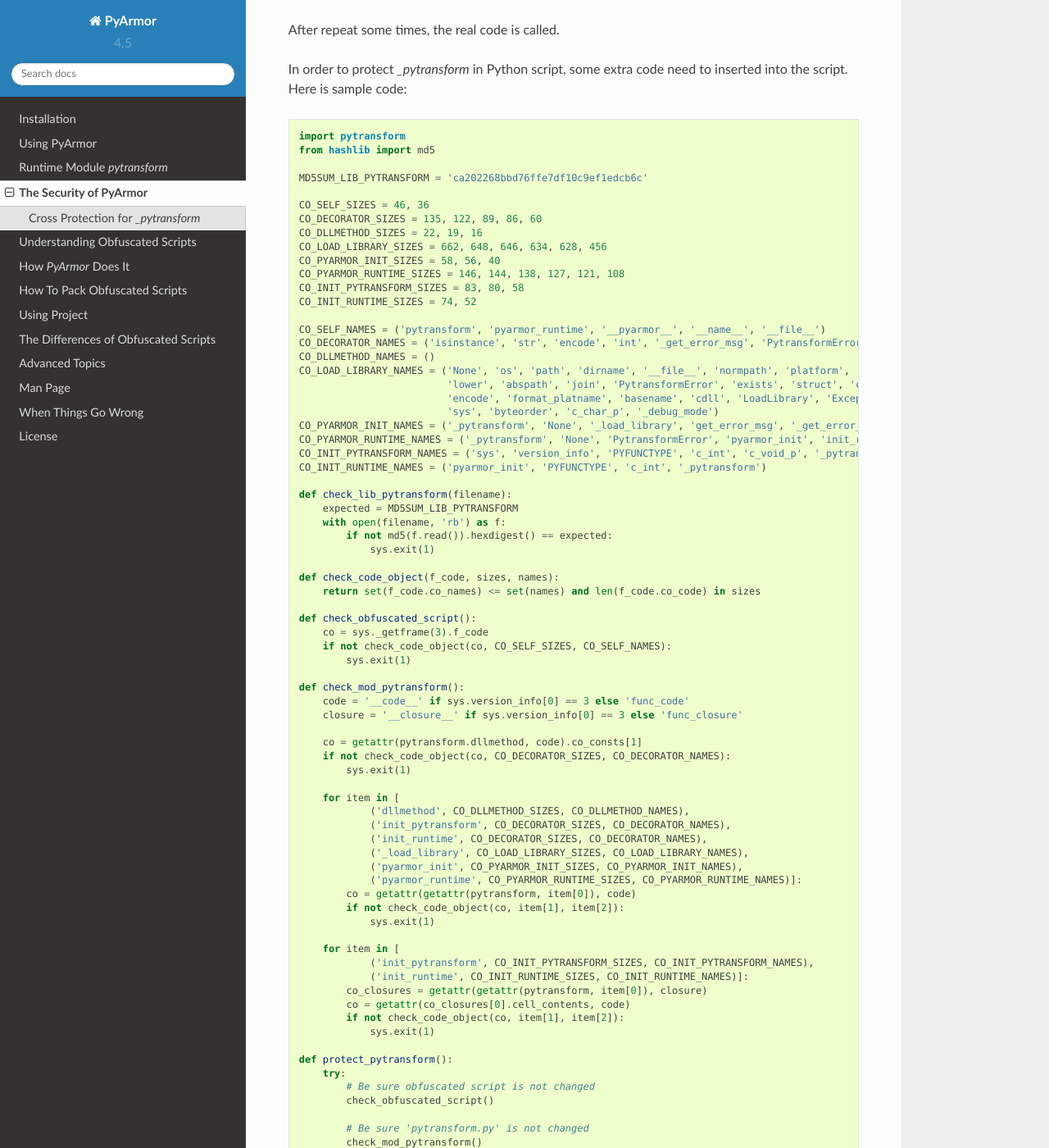
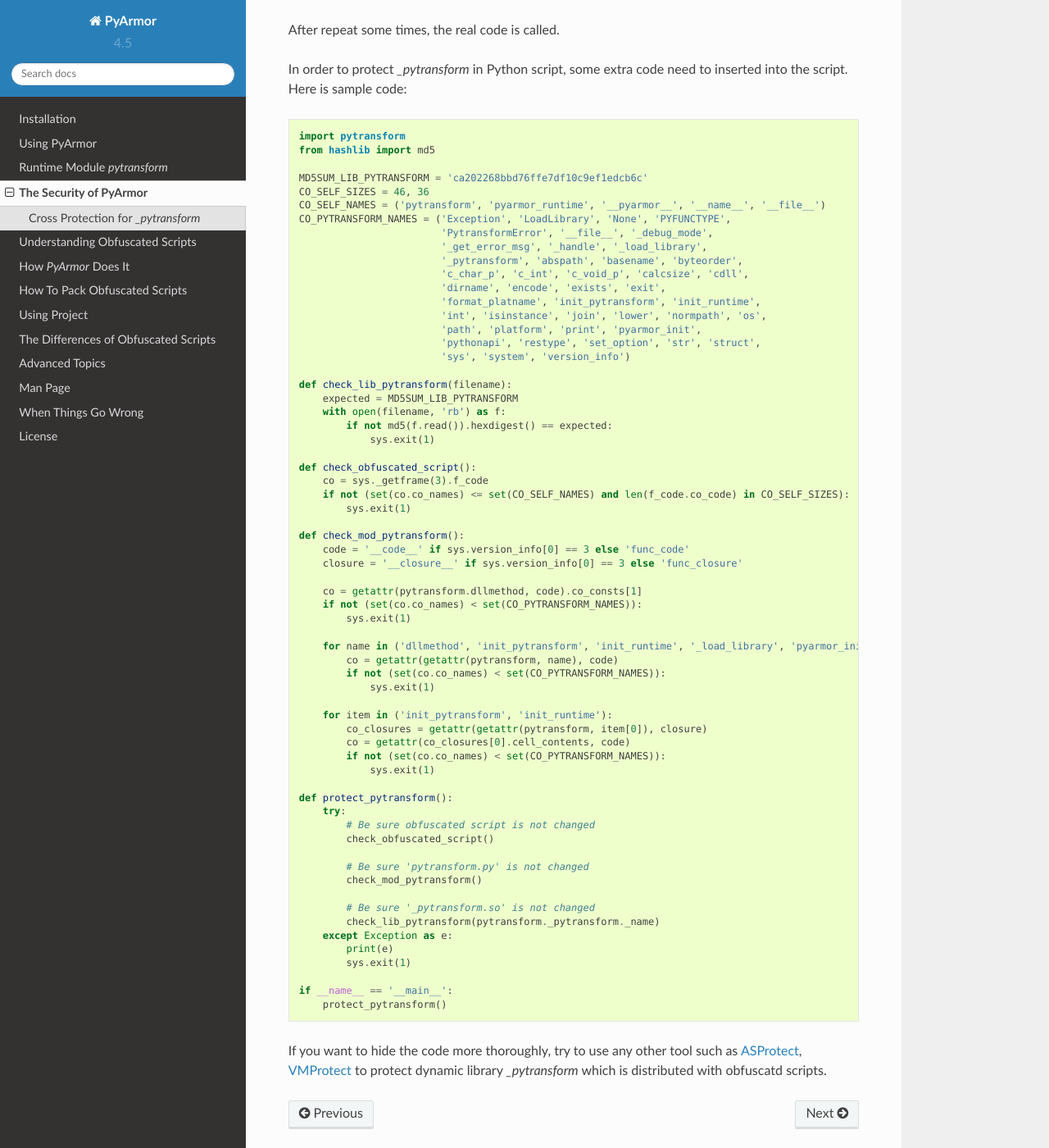
Before and after one commit to dashingsoft/pyarmor, a Sphinx documentation site: the page built from docs/security.rst, in a window 1280 px wide and 1400 px high, scrolled down 1909 px. Shown: the whole window at 82% size. Built offline with Sphinx 7.4.7 and the Read the Docs theme 2.0.0, drawn with Linux system fonts in a browser that asks for light colours.

Commit message:
Refine protect_pytransform function

```diff
--- a/docs/security.rst
+++ b/docs/security.rst
@@ -104,27 +104,19 @@ need to inserted into the script. Here is sample code::
     from hashlib import md5
 
     MD5SUM_LIB_PYTRANSFORM = 'ca202268bbd76ffe7df10c9ef1edcb6c'
-
     CO_SELF_SIZES = 46, 36
-    CO_DECORATOR_SIZES = 135, 122, 89, 86, 60
-    CO_DLLMETHOD_SIZES = 22, 19, 16
-    CO_LOAD_LIBRARY_SIZES = 662, 648, 646, 634, 628, 456
-    CO_PYARMOR_INIT_SIZES = 58, 56, 40
-    CO_PYARMOR_RUNTIME_SIZES = 146, 144, 138, 127, 121, 108
-    CO_INIT_PYTRANSFORM_SIZES = 83, 80, 58
-    CO_INIT_RUNTIME_SIZES = 74, 52
-
     CO_SELF_NAMES = ('pytransform', 'pyarmor_runtime', '__pyarmor__', '__name__', '__file__')
-    CO_DECORATOR_NAMES = ('isinstance', 'str', 'encode', 'int', '_get_error_msg', 'PytransformError')
-    CO_DLLMETHOD_NAMES = ()
-    CO_LOAD_LIBRARY_NAMES = ('None', 'os', 'path', 'dirname', '__file__', 'normpath', 'platform', 'system',
-                             'lower', 'abspath', 'join', 'PytransformError', 'exists', 'struct', 'calcsize',
-                             'encode', 'format_platname', 'basename', 'cdll', 'LoadLibrary', 'Exception', 'set_option',
-                             'sys', 'byteorder', 'c_char_p', '_debug_mode')
-    CO_PYARMOR_INIT_NAMES = ('_pytransform', 'None', '_load_library', 'get_error_msg', '_get_error_msg', 'c_char_p', 'restype', 'init_pytransform')
-    CO_PYARMOR_RUNTIME_NAMES = ('_pytransform', 'None', 'PytransformError', 'pyarmor_init', 'init_runtime', 'print', 'sys', 'exit')
-    CO_INIT_PYTRANSFORM_NAMES = ('sys', 'version_info', 'PYFUNCTYPE', 'c_int', 'c_void_p', '_pytransform', 'pythonapi', '_handle')
-    CO_INIT_RUNTIME_NAMES = ('pyarmor_init', 'PYFUNCTYPE', 'c_int', '_pytransform')
+    CO_PYTRANSFORM_NAMES = ('Exception', 'LoadLibrary', 'None', 'PYFUNCTYPE',
+                            'PytransformError', '__file__', '_debug_mode',
+                            '_get_error_msg', '_handle', '_load_library',
+                            '_pytransform', 'abspath', 'basename', 'byteorder',
+                            'c_char_p', 'c_int', 'c_void_p', 'calcsize', 'cdll',
+                            'dirname', 'encode', 'exists', 'exit',
+                            'format_platname', 'init_pytransform', 'init_runtime',
+                            'int', 'isinstance', 'join', 'lower', 'normpath', 'os',
+                            'path', 'platform', 'print', 'pyarmor_init',
+                            'pythonapi', 'restype', 'set_option', 'str', 'struct',
+                            'sys', 'system', 'version_info')
 
     def check_lib_pytransform(filename):
         expected = MD5SUM_LIB_PYTRANSFORM
@@ -132,12 +124,9 @@ need to inserted into the script. Here is sample code::
             if not md5(f.read()).hexdigest() == expected:
                 sys.exit(1)
 
-    def check_code_object(f_code, sizes, names):
-        return set(f_code.co_names) <= set(names) and len(f_code.co_code) in sizes
-
     def check_obfuscated_script():
         co = sys._getframe(3).f_code
-        if not check_code_object(co, CO_SELF_SIZES, CO_SELF_NAMES):
+        if not (set(co.co_names) <= set(CO_SELF_NAMES) and len(f_code.co_code) in CO_SELF_SIZES):
             sys.exit(1)
 
     def check_mod_pytransform():
@@ -145,26 +134,18 @@ need to inserted into the script. Here is sample code::
         closure = '__closure__' if sys.version_info[0] == 3 else 'func_closure'
 
         co = getattr(pytransform.dllmethod, code).co_consts[1]
-        if not check_code_object(co, CO_DECORATOR_SIZES, CO_DECORATOR_NAMES):
+        if not (set(co.co_names) < set(CO_PYTRANSFORM_NAMES)):
             sys.exit(1)
 
-        for item in [
-                ('dllmethod', CO_DLLMETHOD_SIZES, CO_DLLMETHOD_NAMES),
-                ('init_pytransform', CO_DECORATOR_SIZES, CO_DECORATOR_NAMES),
-                ('init_runtime', CO_DECORATOR_SIZES, CO_DECORATOR_NAMES),
-                ('_load_library', CO_LOAD_LIBRARY_SIZES, CO_LOAD_LIBRARY_NAMES),
-                ('pyarmor_init', CO_PYARMOR_INIT_SIZES, CO_PYARMOR_INIT_NAMES),
-                ('pyarmor_runtime', CO_PYARMOR_RUNTIME_SIZES, CO_PYARMOR_RUNTIME_NAMES)]:
-            co = getattr(getattr(pytransform, item[0]), code)
-            if not check_code_object(co, item[1], item[2]):
+        for name in ('dllmethod', 'init_pytransform', 'init_runtime', '_load_library', 'pyarmor_init', 'pyarmor_runtime'):
+            co = getattr(getattr(pytransform, name), code)
+            if not (set(co.co_names) < set(CO_PYTRANSFORM_NAMES)):
                 sys.exit(1)
 
-        for item in [
-                ('init_pytransform', CO_INIT_PYTRANSFORM_SIZES, CO_INIT_PYTRANSFORM_NAMES),
-                ('init_runtime', CO_INIT_RUNTIME_SIZES, CO_INIT_RUNTIME_NAMES)]:
+        for item in ('init_pytransform', 'init_runtime'):
             co_closures = getattr(getattr(pytransform, item[0]), closure)
             co = getattr(co_closures[0].cell_contents, code)
-            if not check_code_object(co, item[1], item[2]):
+            if not (set(co.co_names) < set(CO_PYTRANSFORM_NAMES)):
                 sys.exit(1)
 
     def protect_pytransform():
```
Also changed, not shown: 1 other file.
